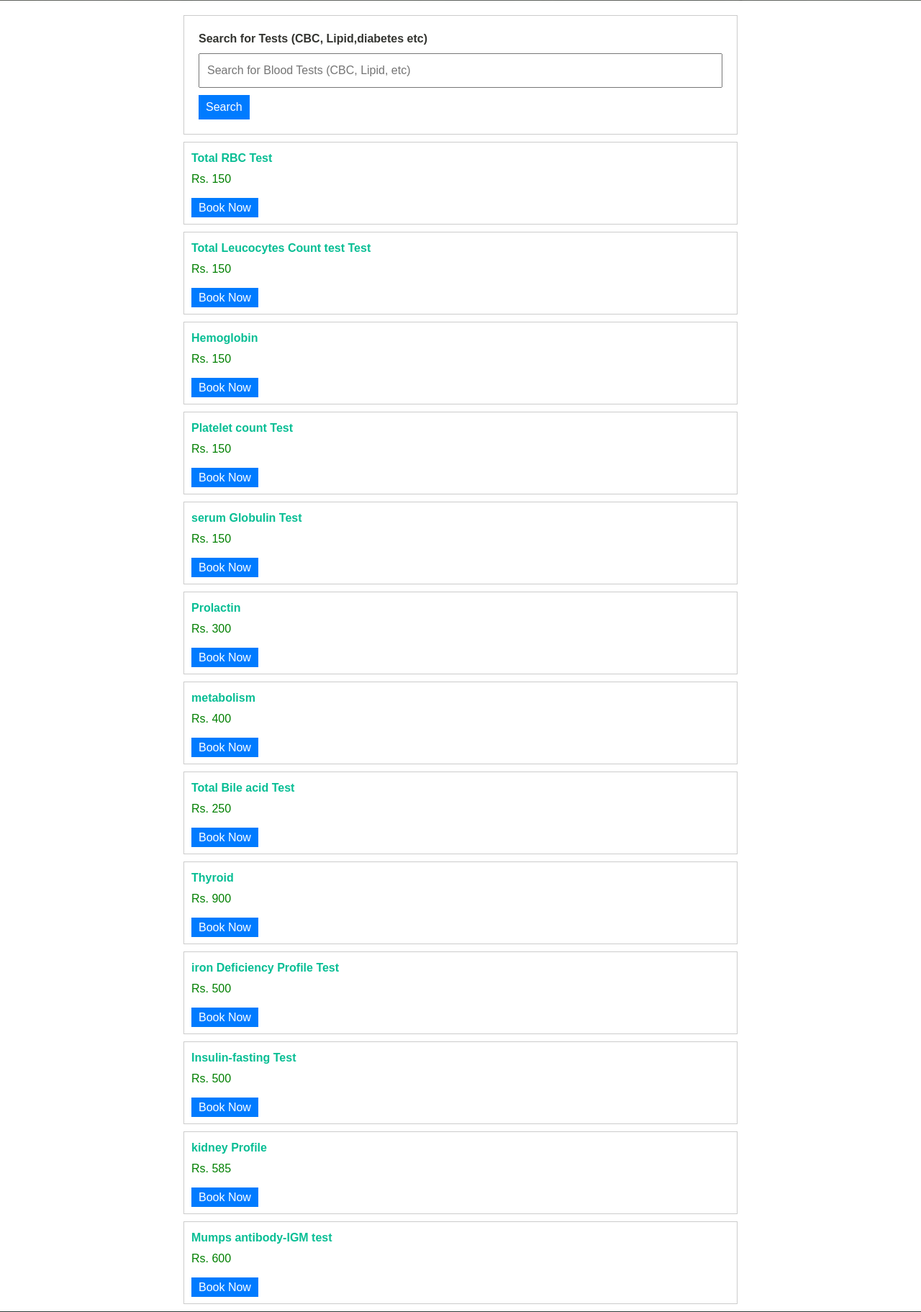
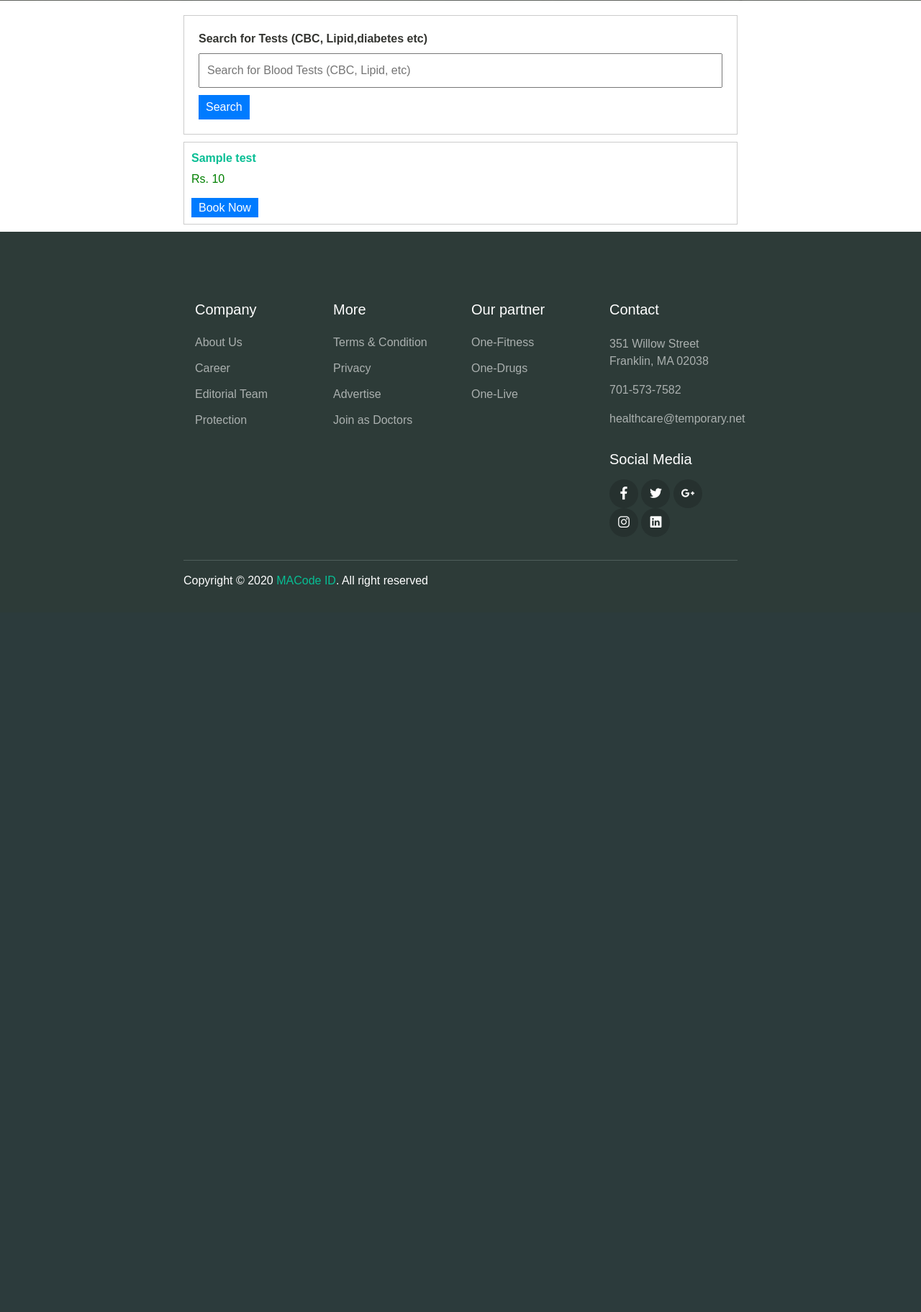
Before and after one commit to a-njali-raj/PROJECT, a Django app: template templates/services.html in a window 1280 px wide. Shown: the part 406-2229 px from the top of the page at 72% size. After the commit the page ends 1221 px from the top, so only its background shows below. Run offline with Django 3.2, Linux system fonts and the light colour scheme; the template is opened without the code that fills it: most values are stand-ins (such as "Sample title", 1, 10 or a date in 2020); some libraries are stand-ins or nearby versions; some web fonts are replaced.

```diff
--- a/templates/services.html
+++ b/templates/services.html
@@ -95,82 +95,13 @@
       <input type="submit" value="Search" class="book-button">
     </form>
   </div>
+  {% for test in tests %}
   <div class="test-listing">
-    <p class="test-title"><a href="#">Total RBC Test</a></p>
-    <p class="test-price">Rs. 150</p>
-    <a href="appoinment.html" class="book-button">Book Now</a>
+    <p class="test-title"><a href="#">{{ test.name }}</a></p>
+    <p class="test-price">Rs. {{ test.price }}</p>
+    <a href="appoinment.html?test={{ test.name }}" class="book-button">Book Now</a>
   </div>
-  <div class="test-listing">
-    <p class="test-title"><a href="#">Total Leucocytes Count test Test</a></p>
-    <p class="test-price">Rs. 150</p>
-    <a href="appoinment.html" class="book-button">Book Now</a>
-  </div>
-  <div class="test-listing">
-    <p class="test-title"><a href="#">Hemoglobin</a></p>
-
-    <p class="test-price">Rs. 150</p>
-    <a href="appoinment.html" class="book-button">Book Now</a>
-  </div>
-  <div class="test-listing">
-    <p class="test-title"><a href="#">Platelet count Test</a></p>
-
-    <p class="test-price">Rs. 150</p>
-    <a href="appoinment.html" class="book-button">Book Now</a>
-  </div>
-  <div class="test-listing">
-    <p class="test-title"><a href="#">serum Globulin Test</a></p>
-
-    <p class="test-price">Rs. 150</p>
-    <a href="appoinment.html" class="book-button">Book Now</a>
-  </div>
-  <div class="test-listing">
-    <p class="test-title"><a href="#">Prolactin</a></p>
-
-    <p class="test-price">Rs. 300</p>
-    <a href="appoinment.html" class="book-button">Book Now</a>
-  </div>
-  <div class="test-listing">
-    <p class="test-title"><a href="#">metabolism</a></p>
-
-    <p class="test-price">Rs. 400</p>
-    <a href="appoinment.html" class="book-button">Book Now</a>
-  </div>
-  <div class="test-listing">
-    <p class="test-title"><a href="#">Total Bile acid Test</a></p>
-
-    <p class="test-price">Rs. 250</p>
-    <a href="appoinment.html" class="book-button">Book Now</a>
-  </div>
-  <div class="test-listing">
-    <p class="test-title"><a href="#">Thyroid</a></p>
-
-    <p class="test-price">Rs. 900</p>
-    <a href="appoinment.html" class="book-button">Book Now</a>
-  </div>
-  <div class="test-listing">
-    <p class="test-title"><a href="#">iron Deficiency Profile Test</a></p>
-
-    <p class="test-price">Rs. 500</p>
-    <a href="appoinment.html" class="book-button">Book Now</a>
-  </div>
-  <div class="test-listing">
-    <p class="test-title"><a href="#">Insulin-fasting Test</a></p>
-
-    <p class="test-price">Rs. 500</p>
-    <a href="appoinment.html" class="book-button">Book Now</a>
-  </div>
-  <div class="test-listing">
-    <p class="test-title"><a href="#">kidney Profile</a></p>
-
-    <p class="test-price">Rs. 585</p>
-    <a href="appoinment.html" class="book-button">Book Now</a>
-  </div>
-  <div class="test-listing">
-    <p class="test-title"><a href="#">Mumps antibody-IGM test</a></p>
-
-    <p class="test-price">Rs. 600</p>
-    <a href="appoinment.html" class="book-button">Book Now</a>
-  </div>
+  {% endfor %}
   <!-- Add more test listings here -->
 </div>
 {% endblock %}
```
Also changed, not shown: templates/appoinment.html (+72 -16 lines), tests/views.py (+110 -5 lines).
